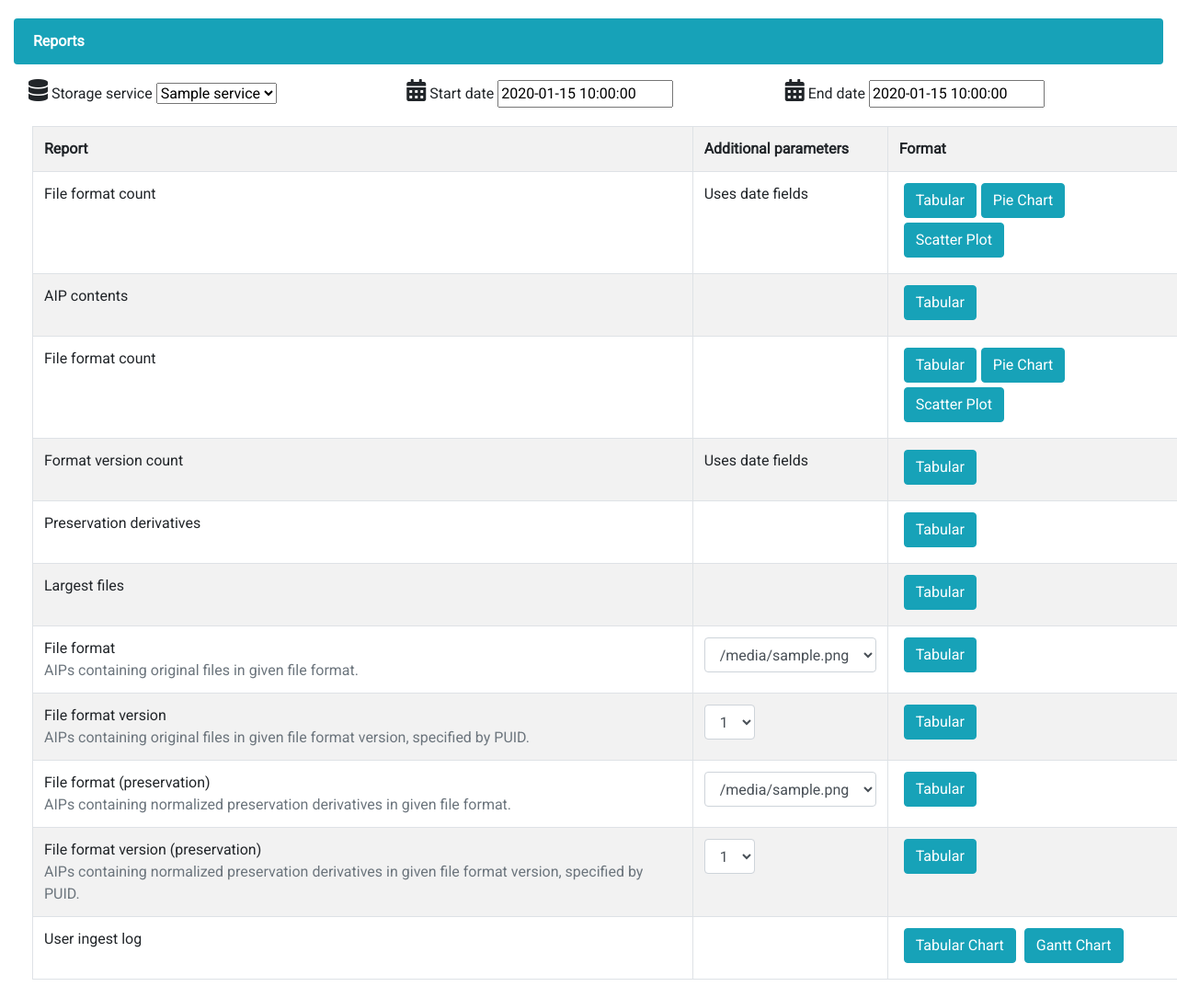
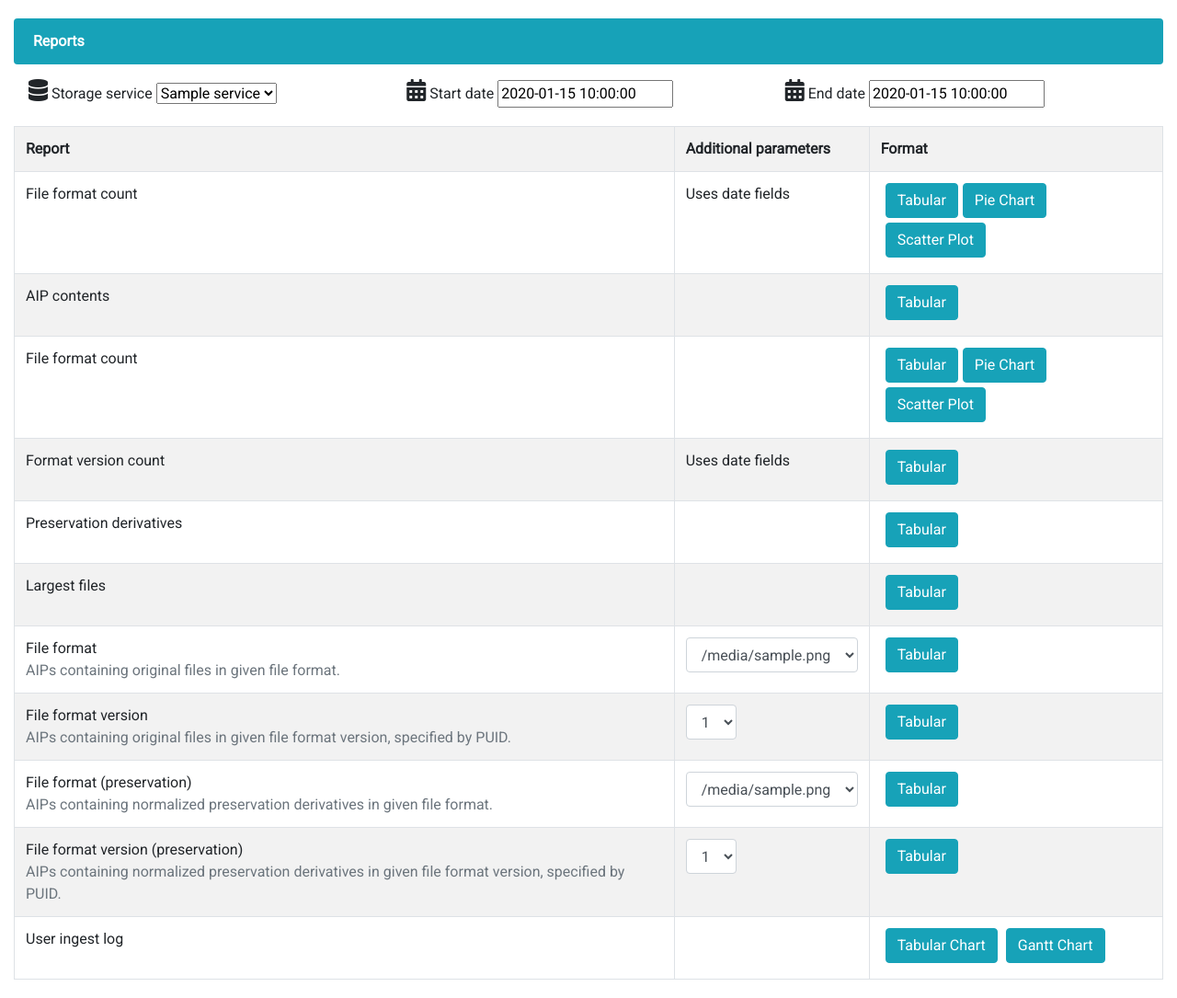
Before and after one commit to artefactual-labs/AIPscan, a Flask app: template AIPscan/Reporter/templates/reports.html in a window 1280 px wide. Shown: the part 56-1141 px from the top of the page at 92% size. Run offline with Flask 2, Linux system fonts and the light colour scheme; tables that the repository leaves empty hold one stand-in row (values such as "Sample post"); the template is opened without the code that fills it: values that come from a table or form of the project are taken from there, most other values are stand-ins (such as "Sample title", 1, 10 or a date in 2020); parts of the project's set-up code (start-up, migrations or seed data) failed here and were passed over; some libraries are stand-ins or nearby versions.

Commit message:
Fix reports table alignment

```diff
--- a/AIPscan/Reporter/templates/reports.html
+++ b/AIPscan/Reporter/templates/reports.html
@@ -35,7 +35,7 @@
     <!-- Original file formats indicates data has been fetched for this Storage Service -->
     {% if original_file_formats %}
 
-    <table class="table table-striped table-bordered" style="margin: 1.25rem;">
+    <table class="table table-striped table-bordered" style="margin-top: 1.25rem;">
 
         <tr>
             <th>Report</th>
```
